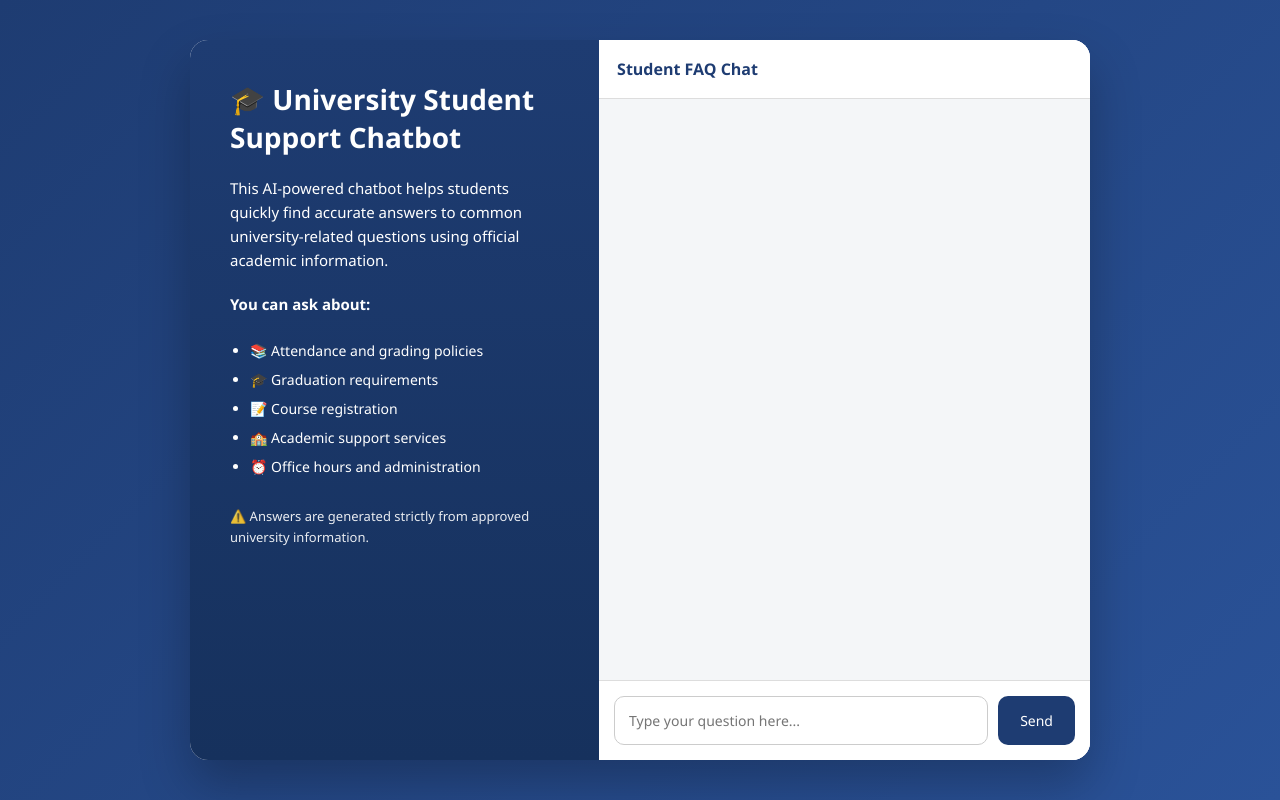
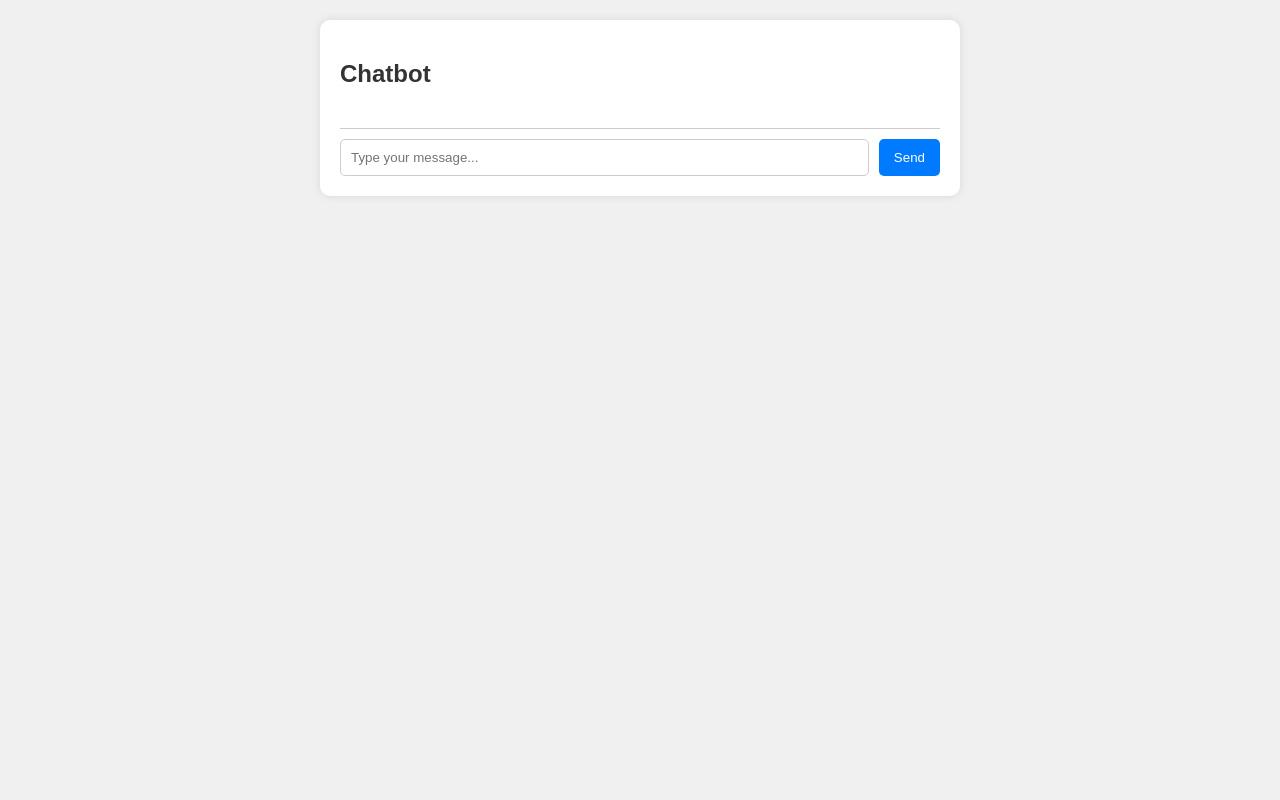
Before and after one commit to maleksowan/MALEK-GEN-AI-PROJECT, a Flask app: page / in a window 1280 px wide. Run offline with Flask 3, Linux system fonts and the light colour scheme.

Commit message:
Enhanced modern chatbot design with improved UI, animations, and functionalities.

```diff
--- a/templates/index.html
+++ b/templates/index.html
@@ -2,261 +2,127 @@
 <html lang="en">
 <head>
   <meta charset="UTF-8">
-<title>University Student Support Chatbot</title>
-
+  <meta name="viewport" content="width=device-width, initial-scale=1.0">
+  <title>Chatbot</title>
   <style>
-* {
-  box-sizing: border-box;
-  font-family: 'Segoe UI', Tahoma, sans-serif;
+    body {
+      font-family: Arial, sans-serif;
+      background-color: #f0f0f0;
+      color: #333;
+      margin: 0;
+      padding: 20px;
     }
-
-body {
-  margin: 0;
-  min-height: 100vh;
-  background: linear-gradient(135deg, #1e3c72, #2a5298);
-  display: flex;
-  justify-content: center;
-  align-items: center;
-}
-
-/* Main App Container */
-.app-container {
-  width: 900px;
-  max-width: 95%;
-  height: 90vh;
-  background: #ffffff;
-  border-radius: 18px;
-  box-shadow: 0 25px 50px rgba(0,0,0,0.25);
-  display: grid;
-  grid-template-columns: 1fr 1.2fr;
+    .chat-container {
+      background-color: #fff;
+      border-radius: 10px;
+      box-shadow: 0 0 10px rgba(0, 0, 0, 0.1);
+      padding: 20px;
+      max-width: 600px;
+      margin: auto;
       overflow: hidden;
     }
-
-/* LEFT INFO PANEL */
-.info-panel {
-  background: linear-gradient(180deg, #1e3c72, #16315d);
-  color: white;
-  padding: 40px;
-}
-
-.info-panel h1 {
-  margin-top: 0;
-  font-size: 28px;
-}
-
-.info-panel p {
-  font-size: 15px;
-  line-height: 1.6;
+    .messages {
+      list-style: none;
+      padding: 0;
+      max-height: 400px;
+      overflow-y: auto;
       margin: 20px 0;
     }
-
-.info-panel ul {
-  margin-top: 25px;
-  padding-left: 20px;
+    .message {
+      margin: 10px 0;
+      padding: 10px;
+      border-radius: 5px;
+      position: relative;
+      transition: background-color 0.3s;
     }
-
-.info-panel li {
-  margin-bottom: 10px;
-  font-size: 14px;
+    .message.me {
+      background-color: #dcf8c6;
+      align-self: flex-end;
     }
-
-/* RIGHT CHAT PANEL */
-.chat-panel {
+    .message.their {
+      background-color: #fff;
+    }
+    .timestamp {
+      font-size: 0.7em;
+      color: #888;
+      position: absolute;
+      bottom: 5px;
+      right: 10px;
+    }
+    .input-area {
       display: flex;
-  flex-direction: column;
-  background: #f4f6f8;
-  height: 100%;
-  min-height: 0; /* 🔥 REQUIRED FOR SCROLLING */
+      border-top: 1px solid #ccc;
+      padding-top: 10px;
     }
-
-.chat-header {
-  background: #ffffff;
-  padding: 18px;
-  border-bottom: 1px solid #ddd;
-  font-weight: bold;
-  font-size: 16px;
-  color: #1e3c72;
+    .input-area input {
+      flex: 1;
+      padding: 10px;
+      border: 1px solid #ccc;
+      border-radius: 5px;
+      margin-right: 10px;
+      transition: border-color 0.3s;
     }
-
-.chat-box {
-  flex: 1;
-  padding: 20px;
-  overflow-y: auto;
-  display: flex;
-  flex-direction: column;
-  scroll-behavior: smooth;
+    .input-area input:focus {
+      border-color: #007BFF;
     }
-
-/* Messages */
-.message {
-  max-width: 75%;
-  padding: 12px 16px;
-  margin-bottom: 12px;
-  border-radius: 14px;
-  line-height: 1.5;
-  font-size: 14px;
-  word-wrap: break-word;
+    .input-area button {
+      padding: 10px 15px;
+      border: none;
+      border-radius: 5px;
+      background-color: #007BFF;
+      color: white;
+      cursor: pointer;
+      transition: background-color 0.3s;
     }
-
-.user {
-  background: #1e3c72;
-  color: white;
-  align-self: flex-end;
-  border-bottom-right-radius: 0;
+    .input-area button:hover {
+      background-color: #0056b3;
     }
-
-.bot {
-  background: #e5e7eb;
-  color: #111;
-  align-self: flex-start;
-  border-bottom-left-radius: 0;
+    /* Dark Mode Support */
+    body.dark-mode {
+      background-color: #333;
+      color: #f0f0f0;
     }
-
-/* INPUT AREA */
-.chat-input {
-  display: flex;
-  padding: 15px;
-  border-top: 1px solid #ddd;
-  background: #ffffff;
+    body.dark-mode .chat-container {
+      background-color: #444;
+      color: #f0f0f0;
     }
-
-.chat-input input {
-  flex: 1;
-  padding: 14px;
-  font-size: 14px;
-  border-radius: 10px;
-  border: 1px solid #ccc;
-  outline: none;
-}
-
-.chat-input button {
-  margin-left: 10px;
-  background: #1e3c72;
-  color: white;
-  border: none;
-  border-radius: 10px;
-  padding: 0 22px;
-  cursor: pointer;
-  font-size: 14px;
-}
-
-.chat-input button:hover {
-  background: #16315d;
-}
-
-/* Scrollbar styling */
-.chat-box::-webkit-scrollbar {
-  width: 6px;
-}
-.chat-box::-webkit-scrollbar-thumb {
-  background: #cbd5e1;
-  border-radius: 6px;
-}
-
-/* Responsive */
-@media (max-width: 800px) {
-  .app-container {
-    grid-template-columns: 1fr;
-  }
-  .info-panel {
-    display: none;
-  }
+    body.dark-mode .message {
+      background-color: #666;
     }
   </style>
 </head>
-
 <body>
-
-<div class="app-container">
-
-  <!-- LEFT INFO -->
-  <div class="info-panel">
-    <h1>🎓 University Student Support Chatbot</h1>
-
-    <p>
-      This AI-powered chatbot helps students quickly find accurate answers
-      to common university-related questions using official academic information.
-    </p>
-
-    <p><strong>You can ask about:</strong></p>
-    <ul>
-      <li>📚 Attendance and grading policies</li>
-      <li>🎓 Graduation requirements</li>
-      <li>📝 Course registration</li>
-      <li>🏫 Academic support services</li>
-      <li>⏰ Office hours and administration</li>
-    </ul>
-
-    <p style="margin-top: 30px; font-size: 13px; opacity: 0.9;">
-      ⚠️ Answers are generated strictly from approved university information.
-    </p>
-  </div>
-
-  <!-- RIGHT CHAT -->
-  <div class="chat-panel">
-    <div class="chat-header">Student FAQ Chat</div>
-
-    <div class="chat-box" id="chatBox"></div>
-
-    <div class="chat-input">
-      <input id="userInput" placeholder="Type your question here..." autocomplete="off" />
+  <div class="chat-container">
+    <h2>Chatbot</h2>
+    <ul class="messages" id="messages"></ul>
+    <div class="input-area">
+      <input type="text" id="userInput" placeholder="Type your message..." />
       <button id="sendBtn">Send</button>
     </div>
   </div>
+  <script>
+    const messagesList = document.getElementById('messages');
+    const userInput = document.getElementById('userInput');
+    const sendBtn = document.getElementById('sendBtn');
 
-</div>
+    function addMessage(content, sender) {
+      const messageElement = document.createElement('li');
+      messageElement.className = 'message ' + (sender === 'me' ? 'me' : 'their');
+      const timestamp = new Date().toLocaleTimeString();
+      messageElement.innerHTML = `${content} <span class='timestamp'>${timestamp}</span>`;
+      messagesList.appendChild(messageElement);
+      messagesList.scrollTop = messagesList.scrollHeight;
+    }
 
-<script>
-const input = document.getElementById("userInput");
-const chatBox = document.getElementById("chatBox");
-const sendBtn = document.getElementById("sendBtn");
-
-sendBtn.addEventListener("click", sendMessage);
-
-input.addEventListener("keydown", function(e) {
-  if (e.key === "Enter") {
-    e.preventDefault();
-    sendMessage();
+    sendBtn.addEventListener('click', () => {
+      const messageContent = userInput.value.trim();
+      if (messageContent) {
+        addMessage(messageContent, 'me');
+        userInput.value = '';
+        // Simulate bot response
+        setTimeout(() => addMessage('Hello, how can I help you?', 'bot'), 1000);
       }
     });
-
-async function sendMessage() {
-  const question = input.value.trim();
-  if (!question) return;
-
-  // User message
-  const userMsg = document.createElement("div");
-  userMsg.className = "message user";
-  userMsg.textContent = question;
-  chatBox.appendChild(userMsg);
-
-  input.value = "";
-  chatBox.scrollTop = chatBox.scrollHeight;
-
-  try {
-    const res = await fetch("/chat", {
-      method: "POST",
-      headers: { "Content-Type": "application/json" },
-      body: JSON.stringify({ question })
-    });
-
-    const data = await res.json();
-
-    const botMsg = document.createElement("div");
-    botMsg.className = "message bot";
-    botMsg.textContent = data.answer || "No response available.";
-    chatBox.appendChild(botMsg);
-
-    chatBox.scrollTop = chatBox.scrollHeight;
-
-  } catch {
-    const errMsg = document.createElement("div");
-    errMsg.className = "message bot";
-    errMsg.textContent = "Server error. Please try again.";
-    chatBox.appendChild(errMsg);
-  }
-}
   </script>
-
 </body>
 </html>
```
Lines whose indentation alone changed are shown as unchanged.
